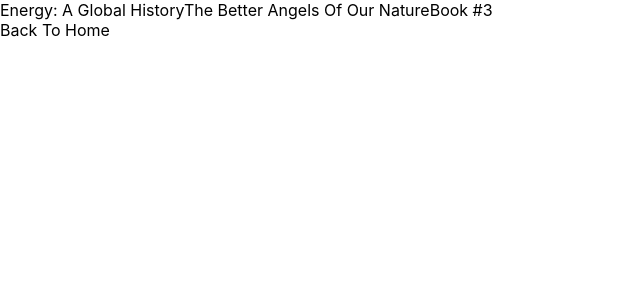
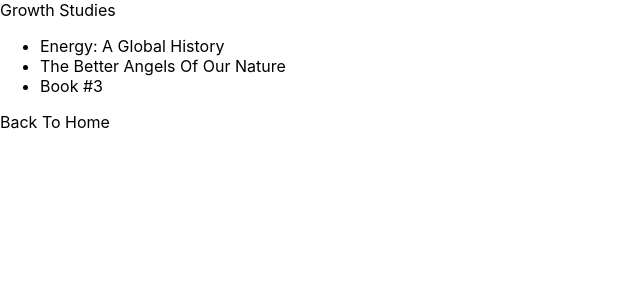
Before and after one commit to AnthonyJCampbell/BestBookForX, a Next.js app: page /lists/growth-studies in a window 1280 px wide. Shown: the top 300 px of the page, without its empty margins (0-640 px from the left). Built offline with nearby package versions, Linux system fonts and the light colour scheme.

Commit message:
Creating rough render behavior for categories

```diff
--- a/data/books/book1.md
+++ b/data/books/book1.md
@@ -1,5 +1,7 @@
 ---
 title: "Energy: A Global History"
+author: "Richard Rhodes"
+isbn: "123456789"
 category: ["growth-studies"]
 ---
 
--- a/lib/books.js
+++ b/lib/books.js
@@ -11,8 +11,6 @@ export function getAllBookData() {
         const fullPath = path.join(booksDirectory, fileName);
         const fileContents = fs.readFileSync(fullPath, "utf8");
         const matterResult = matter(fileContents);
-
-        // console.log(matterResult);
 
         // Combine the data with the id and send it back to getStaticProps
         return {
@@ -66,6 +64,5 @@ export function getBooksBasedOnCategory(cat) {
         // Combine the data with the id and send it back to getStaticProps
         return {};
     });
-    // console.log(booksWithCategory);
     return booksWithCategory;
 }
--- a/pages/lists/[id].js
+++ b/pages/lists/[id].js
@@ -24,16 +24,22 @@ export async function getStaticProps({ params }) {
 }
 
 export default function Post({ listData }) {
+    console.log(listData);
     return (
         <Layout>
+            {listData.data.categoryInfo.title}
             <div>
-                {listData.data.associatedBooks.map((book, i) => {
-                    return book?.category?.includes(listData.id) ? (
-                        <Link key={i} href={`/books/${book.id}`}>
-                            <a>{book.title}</a>
-                        </Link>
-                    ) : null;
-                })}
+                <ul>
+                    {listData?.data?.booksInCategory?.map((book, i) => {
+                        return book?.category?.includes(listData.id) ? (
+                            <li key={i}>
+                                <Link href={`/books/${book.id}`}>
+                                    <a>{book.title}</a>
+                                </Link>
+                            </li>
+                        ) : null;
+                    })}
+                </ul>
             </div>
             <Link href="/">
                 <a>Back To Home</a>
```
Also changed, not shown: lib/lists.js.
